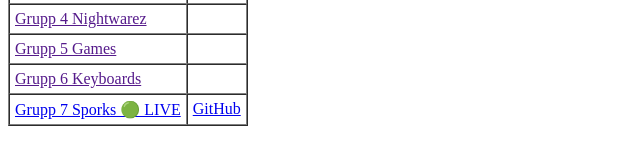
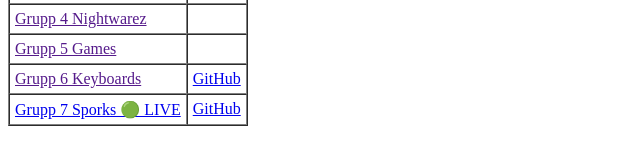
Before and after one commit to buv-24/html-css-projects, a plain HTML site: page index.html in a window 1280 px wide. Shown: the part 184-348 px from the top of the page, 0-640 px from the left. Drawn offline with Linux system fonts and the light colour scheme.

Commit message:
Update index.html

```diff
--- a/index.html
+++ b/index.html
@@ -43,7 +43,7 @@
             </tr>
             <tr>
                 <td><a href="">Grupp 6 Keyboards</a></td>
-                <td><a href=""></a></td>
+                <td><a href="https://github.com/norre2k/E-shop">GitHub</a></td>
             </tr>
             <tr>
                 <td><a href="https://lapinsami.github.io/GroupShop/">Grupp 7 Sporks &#128994; LIVE</a></td>
```
